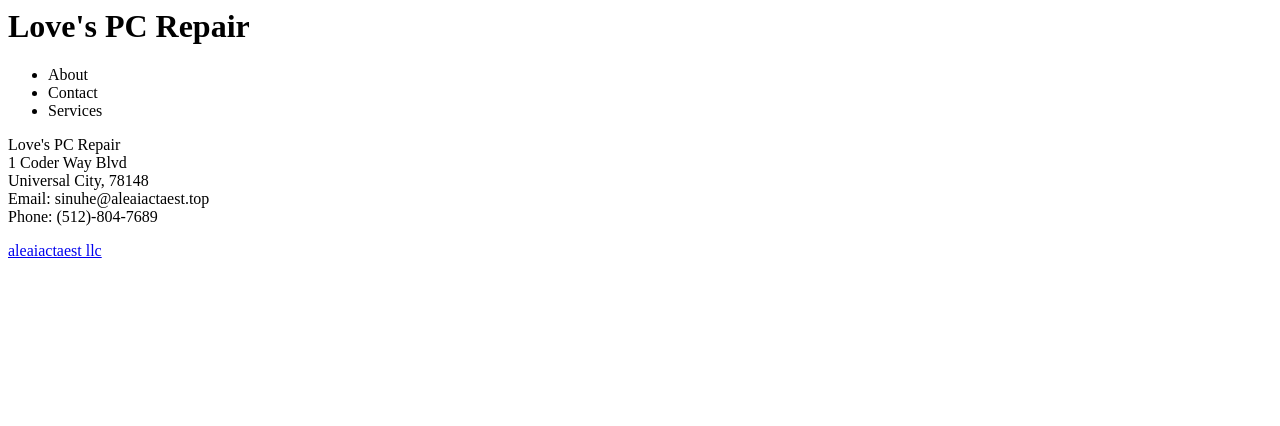
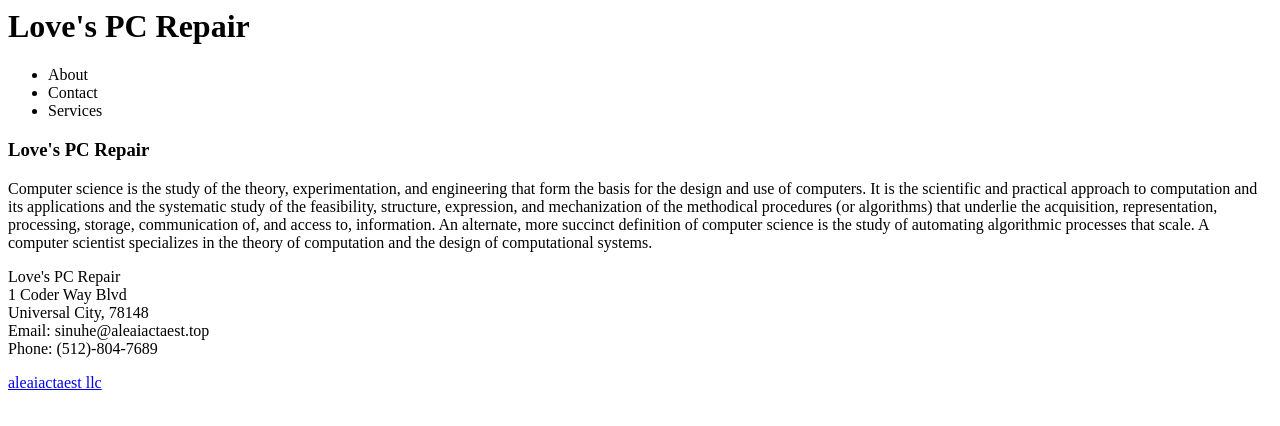
Before and after one commit to sadieleob-zz/sinuhe_web1, a plain HTML site: page index.html in a window 1280 px wide. Drawn offline with Linux system fonts and the light colour scheme.

Commit message:
Update index.html

```diff
--- a/index.html
+++ b/index.html
@@ -8,6 +8,22 @@
                     <li>Services</li>
                 </ul>
           </header>
+            <div>
+                <h3>Love's PC Repair</h3>
+                <p>
+                        Computer science is the study of the theory, experimentation,
+                      and engineering that form the basis for the design and use
+                      of computers. It is the scientific and practical approach
+                      to computation and its applications and the systematic study
+                      of the feasibility, structure, expression, and mechanization
+                      of the methodical procedures (or algorithms) that underlie the
+                      acquisition, representation, processing, storage, communication
+                      of, and access to, information. An alternate, more succinct
+                      definition of computer science is the study of automating
+                      algorithmic processes that scale. A computer scientist specializes
+                      in the theory of computation and the design of computational systems.
+                </p>
+            </div>
           <footer>
               <p>
               Love's PC Repair<br/>
@@ -16,5 +32,5 @@
               Email: sinuhe@aleaiactaest.top<br/>
               Phone: (512)-804-7689
               </p>
-                <a href="https://www.aleaiactaest.top">aleaiactaest llc</a>
+              <a href="https://www.aleaiactaest.top">aleaiactaest llc</a>
 </html>
```
